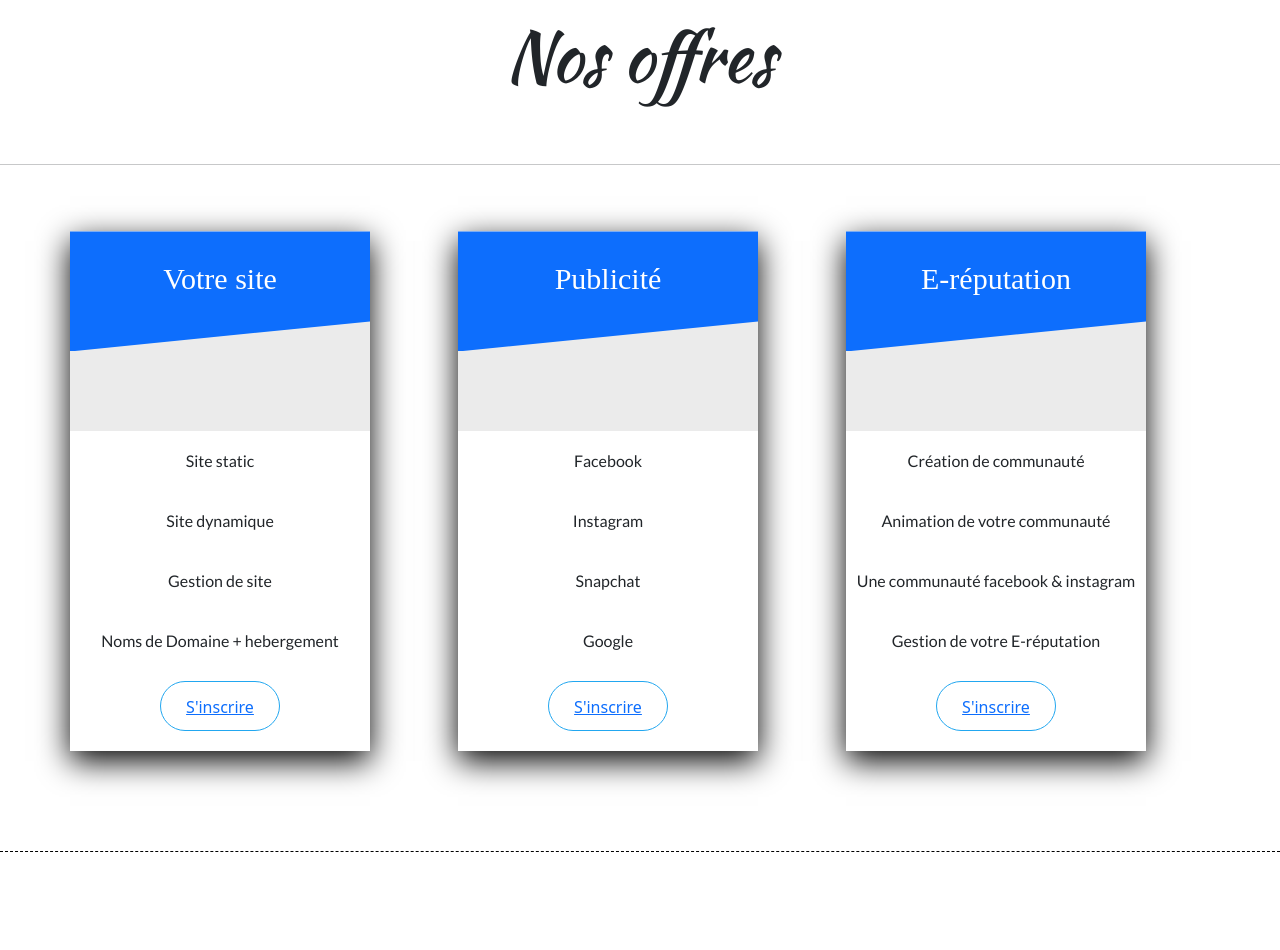
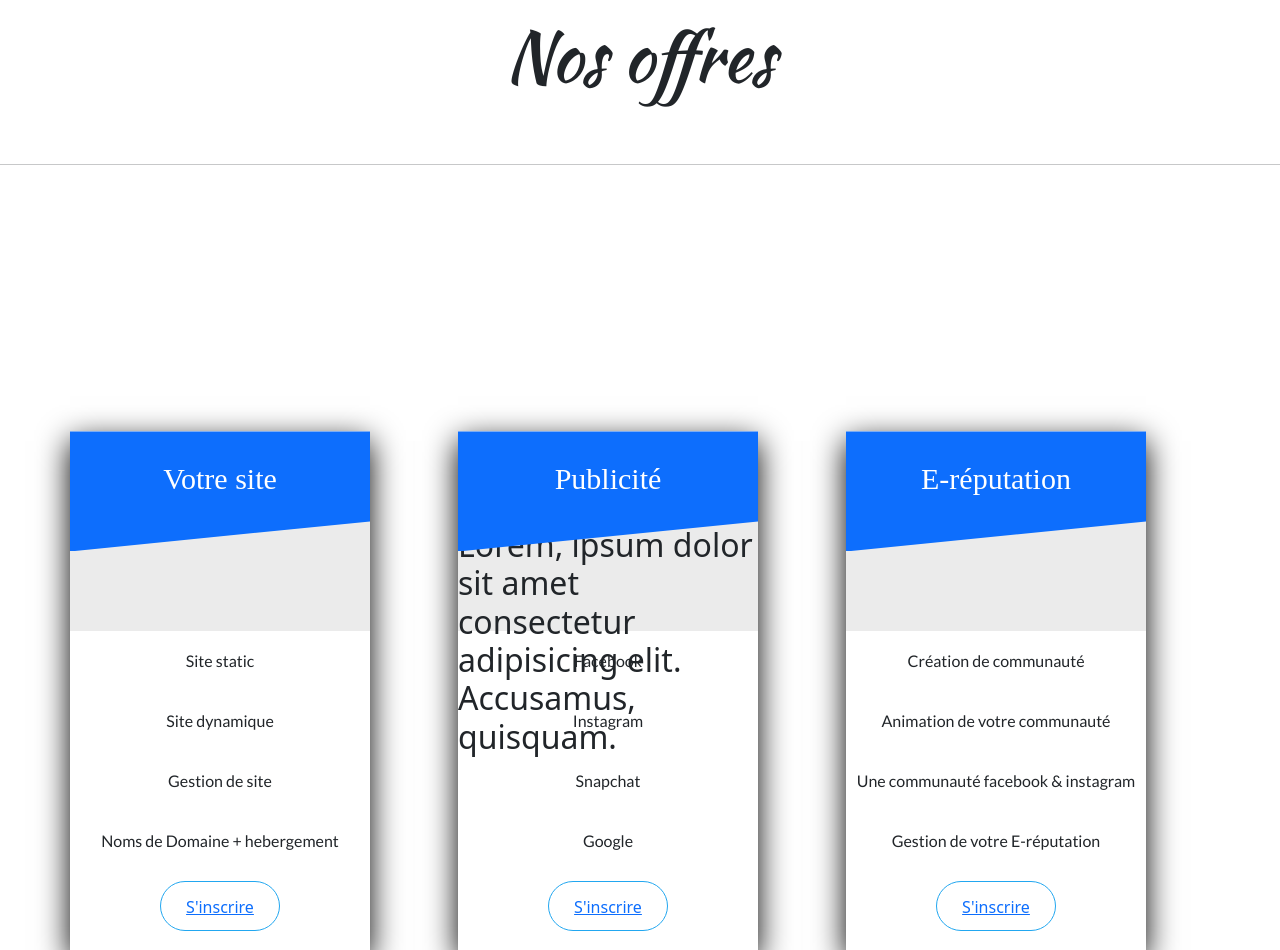
Before and after one commit to RENZOZ78/ORNIKAR, a PHP site: page / in a window 1280 px wide. Shown: the part 2800-3750 px from the top of the page. Run offline with PHP 8.4, Linux system fonts and the light colour scheme; some libraries are stand-ins or nearby versions.

Commit message:
modif contenu

```diff
--- a/index.html
+++ b/index.html
@@ -152,7 +152,7 @@
                 <div class="col-md-4" data-aos="fade-up"
  data-aos-duration="1500"  >
                     <h2><i class="fas fa-archway" ></i>&nbsp;Boutique</h2>
-                    <p>Achat, rendez-vous, agenda, les clients peuvent tout faire sur voptre site.</p>
+                    <p>Achat, rendez-vous, agenda, vos clients peuvent tout faire sur votre site.</p>
                 </div>
                 <div class="col-md-4" data-aos="fade-left"
  data-aos-duration="1000" >
@@ -240,7 +240,7 @@ data-aos-duration="2000" >
                 <div class="col-lg-4 carte">
                     <div class="threeCards">
                         <div class="header">
-                            <h2>A partir de<span id="spanPrix">  350€</span> </h2>
+                            <h2 class="carte_prix" >A partir de<span id="spanPrix">  350€</span> </h2>
                             <div class="type">
                                 <h2>Votre site </h2>
                             </div>
@@ -257,10 +257,14 @@ data-aos-duration="2000" >
                 <div class="col-lg-4 carte">
                     <div class="threeCards">
                         <div class="header">
-                            <h2>A partir de<span id="spanPrix">  300€</span> / mois</h2>
+
                             <div class="type">
                                 <h2>Publicité</h2>
                                 <!-- <p class="">Ramener des clients sur votre site</p> -->
+                            </div>
+                            <h2 class="carte_prix" >A partir de <span id="spanPrix">  300€</span> / mois</h2>
+                            <div>
+                                <h2 class="promes" >Lorem, ipsum dolor sit amet consectetur adipisicing elit. Accusamus, quisquam.</h2>
                             </div>
                         </div>
 
@@ -275,7 +279,7 @@ data-aos-duration="2000" >
                 <div class="col-lg-4 carte">
                     <div class="threeCards">
                         <div class="header">
-                            <h2>A partir de<span id="spanPrix">  200€</span> / mois</h2>
+                            <h2 class="carte_prix" >A partir de<span id="spanPrix">  200€</span> / mois</h2>
                             <div class="type">
                                 <h2>E-réputation</h2>
                             </div>
--- a/style.css
+++ b/style.css
@@ -174,10 +174,23 @@ header h2{
     font-family: 'Lato';
     font-size: 15px;
 
+
 }
+
+h2.carte_prix{
+top: 200px;
+margin-top: 200px;
+}
+
+
 
 #spanPrix{
     font-size: 40px;
+    height: 50px;
+}
+
+h2.promess{
+    padding-top: 50px;
 }
 
 .type{
@@ -243,7 +256,7 @@ header h2{
 
 }
 
-/* progress */
+/* progress-------------------------- */
 
 #progress{
     border-top: 1px dashed #000;
@@ -254,7 +267,7 @@ header h2{
 }
 
 
-/* clients */
+/* clients---------------------------- */
 
 #clients{
     border-top: 1px dashed #000;
@@ -264,7 +277,7 @@ header h2{
 }
 
 
-/******************** MEIDA QUERY */
+/*------------------ MEIDA QUERY */
 
 @media screen and (max-width: 1200px){
     /* header{
```
